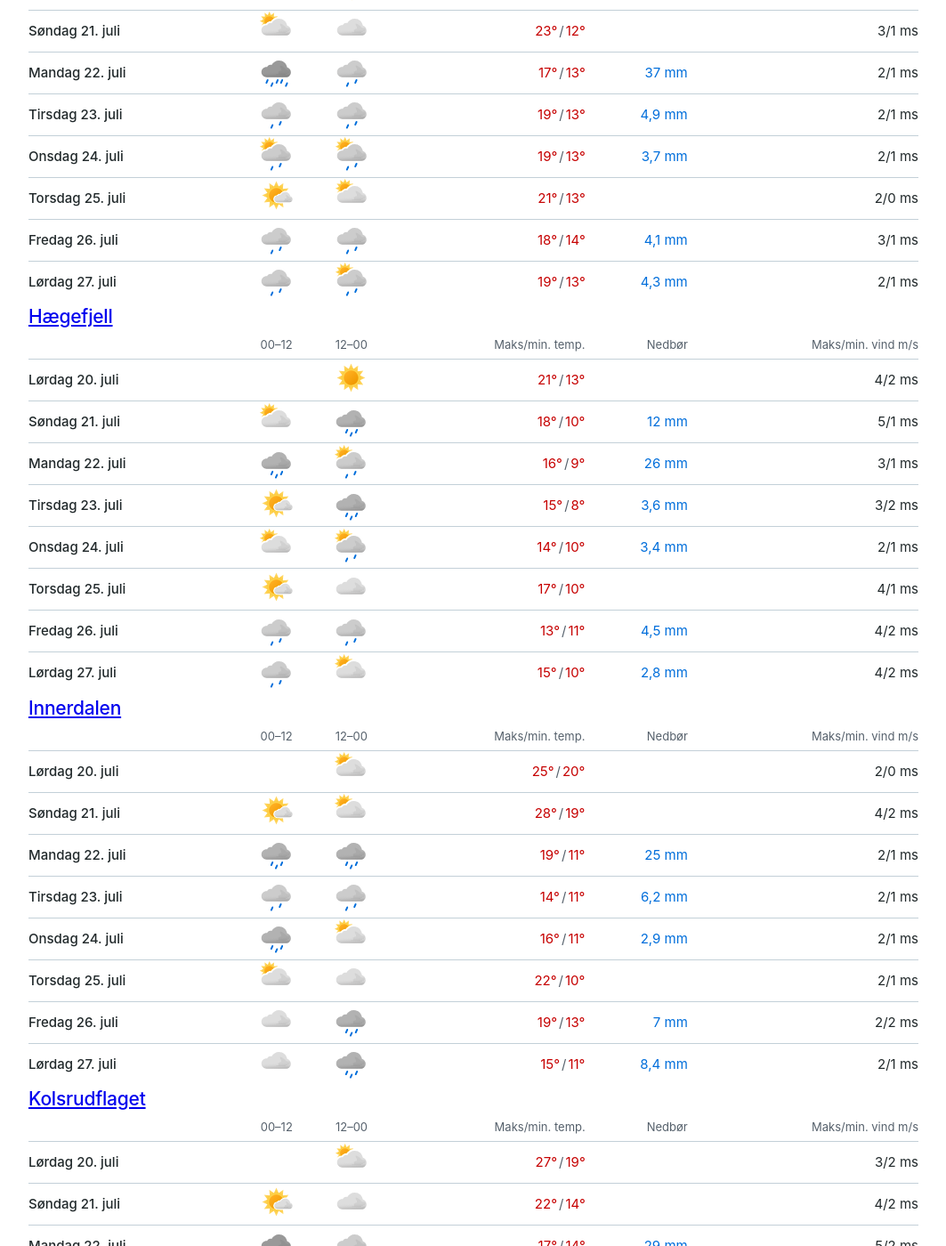
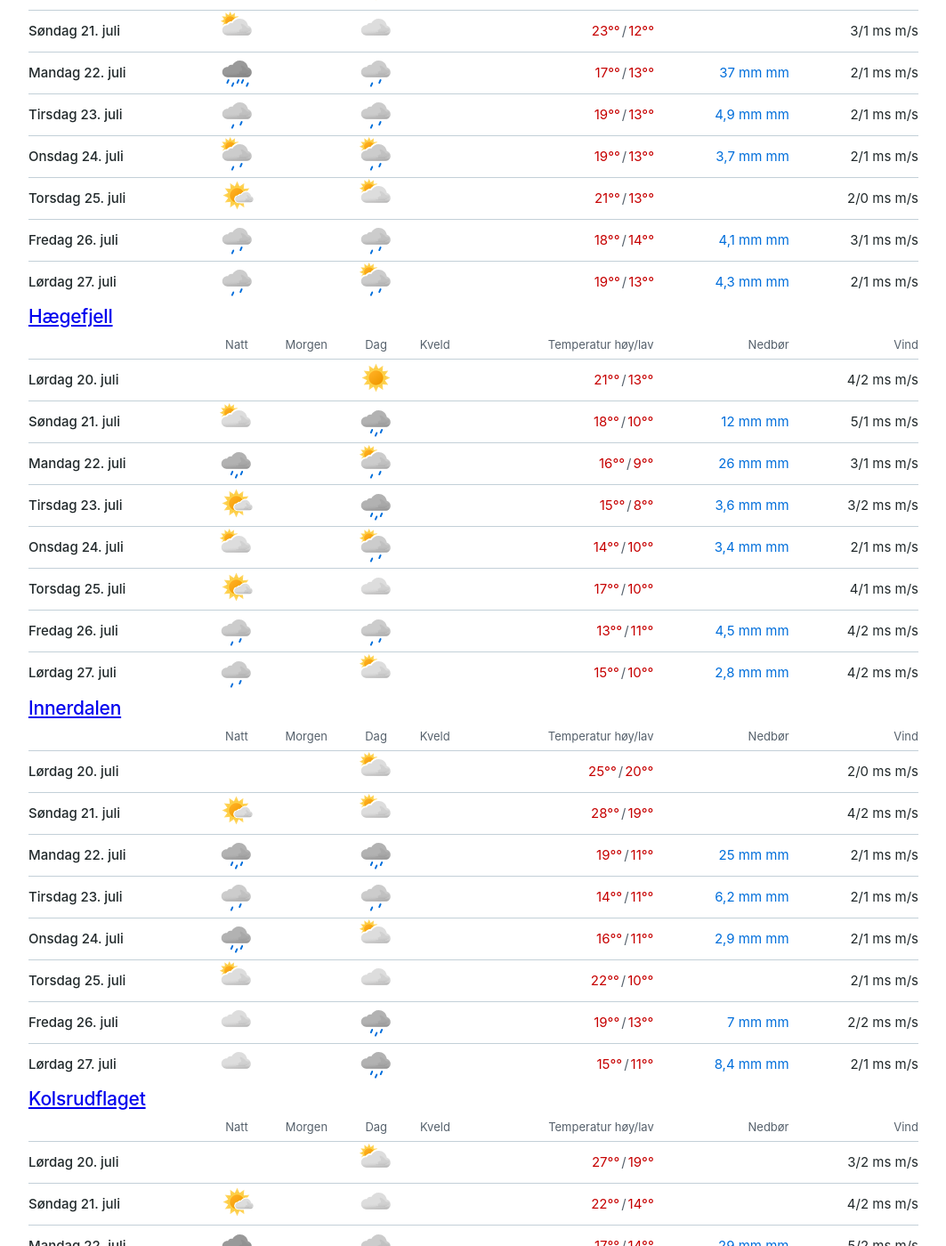
Before and after one commit to Kyrremann/vyret, a Jekyll site: the page built from index.md, in a window 1280 px wide and 1400 px high, scrolled down 585 px. Shown: the whole window at 89% size, without its empty margins (108-1171 px from the left). Built offline with Jekyll 4.4.1, drawn with Linux system fonts in a browser that asks for light colours; some of the changed text lies outside the part shown.

Commit message:
feat: ny datakilde, to ekstra dager
Henter data fra den "vanlige" Yr-siden i stedet for tabellsiden.
Da får vi to ekstra dager med data.

```diff
--- a/_includes/weather_table.html
+++ b/_includes/weather_table.html
@@ -8,15 +8,13 @@
       <tr>
         <th data-align="left"><span class="nrk-sr">Dato</span></th>
         <th data-align="left"><span class="nrk-sr">Farevarsel</span></th>
-        <th data-align="center">00–12</th>
-        <th data-align="center">12–00</th>
-        <th data-align="right">
-          <abbr title="Maksimum/minimum temperatur">Maks/min. temp.</abbr>
-        </th>
+        <th data-align="center">Natt</th>
+        <th data-align="center">Morgen</th>
+		<th data-align="center">Dag</th>
+		<th data-align="center">Kveld</th>
+        <th data-align="right">Temperatur høy/lav</th>
         <th data-align="right">Nedbør</th>
-        <th data-align="right">Maks/min.
-          vind m/s
-        </th>
+        <th data-align="right">Vind</th>
       </tr>
     </thead>
     <tbody class="table__body">
@@ -32,25 +30,35 @@
           {% endif %}
         </td>
         <td data-align="center">
+          {% if day.weather_symbol_06.src %}
+          <img class="table__weather-symbol" src="{{ site.baseurl }}/assets/img/{{ day.weather_symbol_06.src }}" alt="{{ day.weather_symbol_06.alt }}">
+          {% endif %}
+        </td>
+        <td data-align="center">
           {% if day.weather_symbol_12.src %}
           <img class="table__weather-symbol" src="{{ site.baseurl }}/assets/img/{{ day.weather_symbol_12.src }}" alt="{{ day.weather_symbol_12.alt }}">
           {% endif %}
         </td>
+        <td data-align="center">
+          {% if day.weather_symbol_18.src %}
+          <img class="table__weather-symbol" src="{{ site.baseurl }}/assets/img/{{ day.weather_symbol_18.src }}" alt="{{ day.weather_symbol_18.alt }}">
+          {% endif %}
+        </td>
         <td data-align="right">
           <span class="max-min-temperature">
-            <span class="temperature" data-is-warm="{{ day.temp.max.is_warm }}">{{ day.temp.max.temp }}</span>
+            <span class="temperature" data-is-warm="{{ day.temp.max.is_warm }}">{{ day.temp.max.temp }}°</span>
             <span class="max-min-temperature__separator">/</span>
-            <span class="temperature" data-is-warm="{{ day.temp.min.is_warm }}">{{ day.temp.min.temp }}</span>
+            <span class="temperature" data-is-warm="{{ day.temp.min.is_warm }}">{{ day.temp.min.temp }}°</span>
           </span>
         </td>
         <td data-align="right">
-          {% if day.rain %}
-          <span class="precipitation">{{ day.rain }}</span>
+          {% if day.rain > "0" %}
+          <span class="precipitation">{{ day.rain }} mm</span>
           {% endif %}
         </td>
         <td data-align="right">
           <span class="max-min-wind">
-            <span class="max-min-wind__value">{{ day.wind }}</span>
+            <span class="max-min-wind__value">{{ day.wind }} m/s</span>
           </span>
         </td>
       </tr>
```
Also changed, not shown: .github/scripts/weather.rb.
